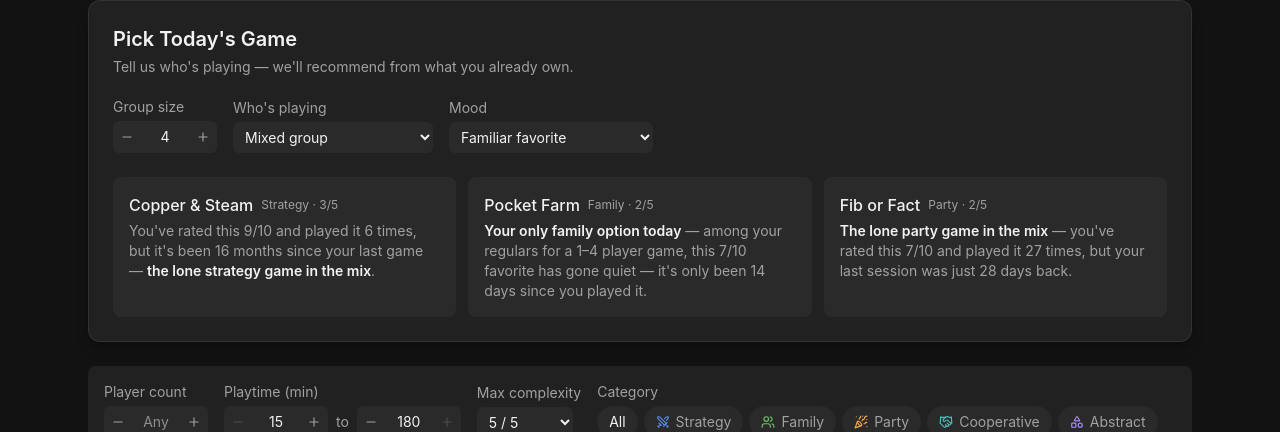
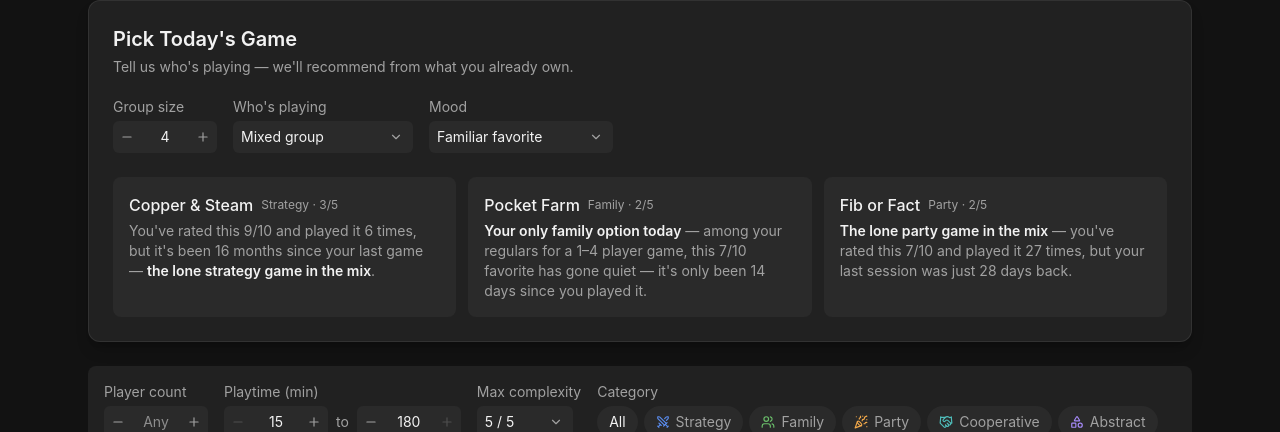
Before and after one commit to jerm-cowan/boardgame-library, a React (Vite) app: page /dashboard in a window 1280 px wide. Shown: the part 375-807 px from the top of the page. Built offline with nearby package versions, Linux system fonts and the light colour scheme.

Commit message:
custom select chevron with true right-side spacing

```diff
--- a/src/components/AddGameForm.tsx
+++ b/src/components/AddGameForm.tsx
@@ -8,6 +8,7 @@ import {
 } from '../types/game'
 import { AUDIENCE_LABELS } from '../lib/recommend'
 import NumberStepper from './NumberStepper'
+import Select from './Select'
 
 const AUDIENCE_OPTIONS: GameAudience[] = ['family', 'adults', 'mixed']
 
@@ -94,17 +95,16 @@ export default function AddGameForm({ onAdd, onClose }: AddGameFormProps) {
 
           <label className="flex flex-col gap-1 text-sm">
             <span className="text-muted-foreground">Category</span>
-            <select
+            <Select
               value={draft.category}
               onChange={(event) => update('category', event.target.value as GameCategory)}
-              className="rounded-md bg-popover py-1.5 pl-2 pr-8 focus:outline-none"
             >
               {GAME_CATEGORIES.map((category) => (
                 <option key={category} value={category}>
                   {category}
                 </option>
               ))}
-            </select>
+            </Select>
           </label>
 
           <div className="flex gap-4">
@@ -146,11 +146,10 @@ export default function AddGameForm({ onAdd, onClose }: AddGameFormProps) {
 
           <label className="flex flex-col gap-1 text-sm">
             <span className="text-muted-foreground">Complexity</span>
-            <select
+            <Select
               required
               value={draft.complexity}
               onChange={(event) => update('complexity', event.target.value)}
-              className="rounded-md bg-popover py-1.5 pl-2 pr-8 focus:outline-none"
             >
               <option value="" disabled>
                 Select complexity
@@ -163,22 +162,21 @@ export default function AddGameForm({ onAdd, onClose }: AddGameFormProps) {
                   {value} / 5
                 </option>
               ))}
-            </select>
+            </Select>
           </label>
 
           <label className="flex flex-col gap-1 text-sm">
             <span className="text-muted-foreground">Best fit for</span>
-            <select
+            <Select
               value={draft.audience}
               onChange={(event) => update('audience', event.target.value as GameAudience)}
-              className="rounded-md bg-popover py-1.5 pl-2 pr-8 focus:outline-none"
             >
               {AUDIENCE_OPTIONS.map((option) => (
                 <option key={option} value={option}>
                   {AUDIENCE_LABELS[option]}
                 </option>
               ))}
-            </select>
+            </Select>
           </label>
 
           <div className="mt-2 flex justify-end gap-3">
--- a/src/components/FilterPanel.tsx
+++ b/src/components/FilterPanel.tsx
@@ -7,6 +7,7 @@ import {
 } from '../types/game'
 import { CATEGORY_ACCENT, CATEGORY_ICON } from '../lib/categoryStyle'
 import NumberStepper from './NumberStepper'
+import Select from './Select'
 
 interface FilterPanelProps {
   filters: FilterState
@@ -66,10 +67,10 @@ export default function FilterPanel({ filters, onChange }: FilterPanelProps) {
 
         <label className="flex flex-col gap-1 text-sm">
           <span className="text-muted-foreground">Max complexity</span>
-          <select
+          <Select
+            wrapperClassName="w-24"
             value={filters.maxComplexity}
             onChange={(event) => update('maxComplexity', Number(event.target.value))}
-            className="w-24 rounded-md bg-popover py-1.5 pl-2 pr-8 focus:outline-none"
           >
             {Array.from(
               { length: COMPLEXITY_BOUNDS.max - COMPLEXITY_BOUNDS.min + 1 },
@@ -79,7 +80,7 @@ export default function FilterPanel({ filters, onChange }: FilterPanelProps) {
                 {value} / 5
               </option>
             ))}
-          </select>
+          </Select>
         </label>
 
         <div className="flex flex-col gap-1 text-sm">
--- a/src/components/PickTonightWidget.tsx
+++ b/src/components/PickTonightWidget.tsx
@@ -8,6 +8,7 @@ import {
   type Mood,
 } from '../lib/recommend'
 import NumberStepper from './NumberStepper'
+import Select from './Select'
 
 interface PickTonightWidgetProps {
   games: Game[]
@@ -50,32 +51,27 @@ export default function PickTonightWidget({ games, onSelectGame }: PickTonightWi
 
         <label className="flex flex-col gap-1 text-sm">
           <span className="text-muted-foreground">Who's playing</span>
-          <select
+          <Select
             value={audience}
             onChange={(event) => setAudience(event.target.value as AudienceSelection)}
-            className="rounded-md bg-popover py-1.5 pl-2 pr-8 focus:outline-none"
           >
             {AUDIENCE_OPTIONS.map((option) => (
               <option key={option} value={option}>
                 {AUDIENCE_LABELS[option]}
               </option>
             ))}
-          </select>
+          </Select>
         </label>
 
         <label className="flex flex-col gap-1 text-sm">
           <span className="text-muted-foreground">Mood</span>
-          <select
-            value={mood}
-            onChange={(event) => setMood(event.target.value as Mood)}
-            className="rounded-md bg-popover py-1.5 pl-2 pr-8 focus:outline-none"
-          >
+          <Select value={mood} onChange={(event) => setMood(event.target.value as Mood)}>
             {MOOD_OPTIONS.map((option) => (
               <option key={option} value={option}>
                 {MOOD_LABELS[option]}
               </option>
             ))}
-          </select>
+          </Select>
         </label>
       </div>
 
--- /dev/null
+++ b/src/components/Select.tsx
@@ -0,0 +1,28 @@
+import type { SelectHTMLAttributes } from 'react'
+import { ChevronDown } from 'lucide-react'
+
+interface SelectProps extends SelectHTMLAttributes<HTMLSelectElement> {
+  /** Classes for the positioning wrapper (e.g. a fixed width) — not the <select> itself. */
+  wrapperClassName?: string
+}
+
+// Native selects with the default appearance draw their caret flush against the edge,
+// ignoring right padding. appearance-none + a positioned icon lets padding actually apply.
+export default function Select({ wrapperClassName = '', children, ...props }: SelectProps) {
+  return (
+    <div className={`relative ${wrapperClassName}`}>
+      <select
+        {...props}
+        className="w-full appearance-none rounded-md bg-popover py-1.5 pl-2 pr-8 focus:outline-none"
+      >
+        {children}
+      </select>
+      <ChevronDown
+        size={14}
+        strokeWidth={2}
+        aria-hidden="true"
+        className="pointer-events-none absolute right-2.5 top-1/2 -translate-y-1/2 text-muted-foreground"
+      />
+    </div>
+  )
+}
```
